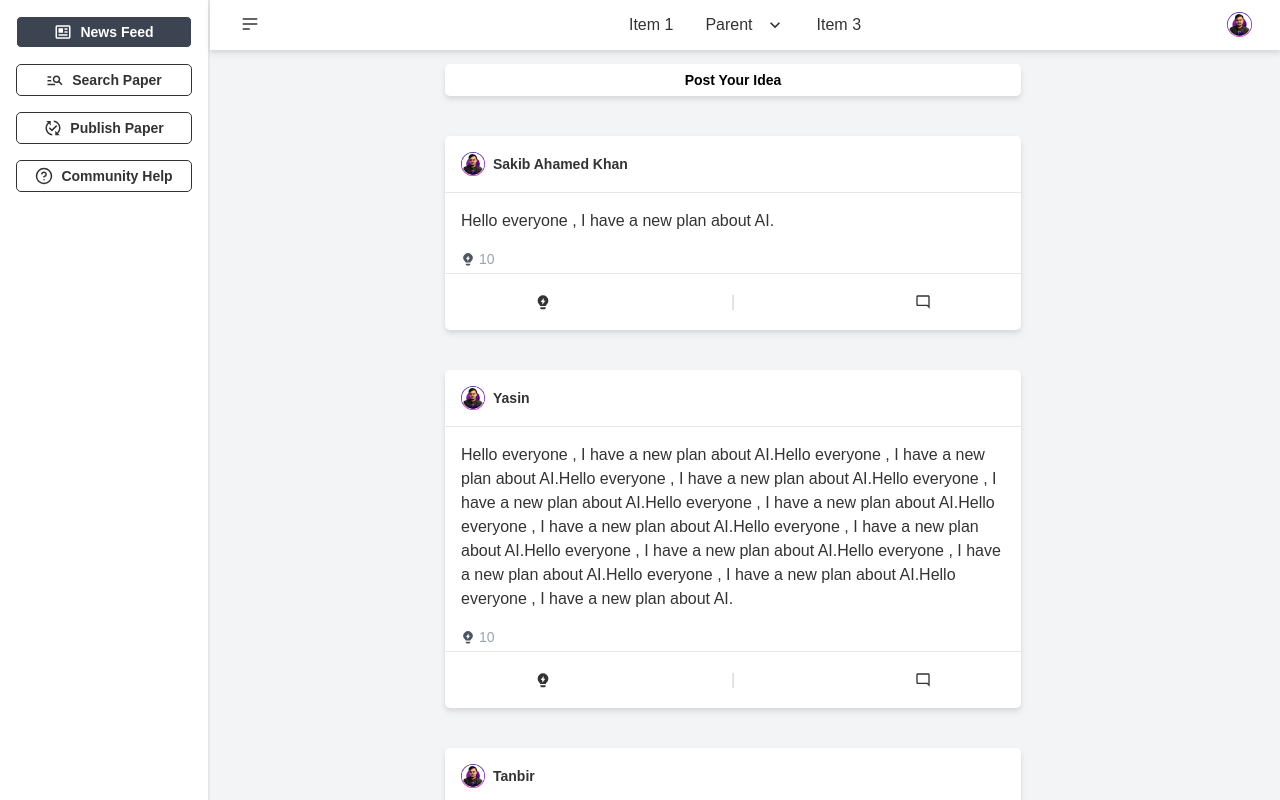
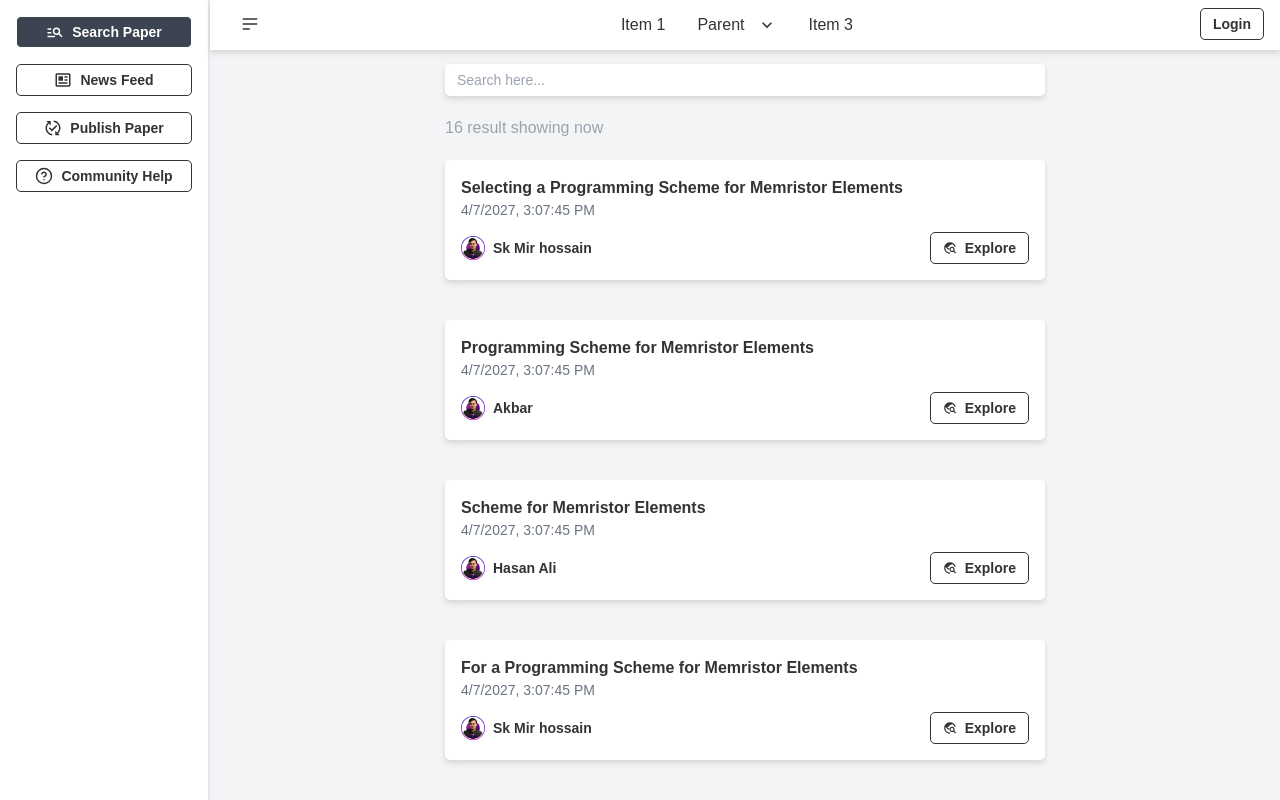
Before and after one commit to SakibAhamedKhan/Final-Year-Project, a React (Create React App) app: page / in a window 1280 px wide. Built offline with nearby package versions, Linux system fonts and the light colour scheme.

Commit message:
user Auth added to all pages

```diff
--- a/src/hooks/userAuth.js
+++ b/src/hooks/userAuth.js
@@ -6,10 +6,11 @@ const userAuth = () => {
     let id = localStorage.getItem('userId');
     console.log(`User id is: ${id}`);
 
-    if(id==null){
-        return [{status: "fail"}, false]
-    }
+
     const {data: user, isLoading: userAuthLoaading, refetch} = useQuery('userAuth', () => {
+        if(id==null){
+            return {status: "fail"}
+        }
         return  fetch(`http://localhost:8000/api/v1/user/${id}`, {
                 method: 'GET',
                 headers: {
@@ -19,7 +20,7 @@ const userAuth = () => {
         })
 
 
-    return [user,userAuthLoaading];
+    return [user,userAuthLoaading, refetch];
 
 
 
--- a/src/pages/community/community.js
+++ b/src/pages/community/community.js
@@ -10,6 +10,8 @@ function Community(props) {
     const [data, setData] = useState([]);
     const [loading, setLoading] = useState(true);
     const {show, setShow} = props;
+
+
 
     useEffect(() => {
         setData(communityData.data);
--- a/src/pages/home/home.js
+++ b/src/pages/home/home.js
@@ -16,8 +16,8 @@ function Home() {
     return (
         <div>
             <Routes>
-                <Route path='/' element={<Newsfeed show={show} setShow={setShow}></Newsfeed>}></Route>
-                <Route path='papersearch' element={<PaperSearch show={show} setShow={setShow}></PaperSearch>}></Route>
+                <Route path='/newsFeed' element={<Newsfeed show={show} setShow={setShow}></Newsfeed>}></Route>
+                <Route path='/' element={<PaperSearch show={show} setShow={setShow}></PaperSearch>}></Route>
                 <Route path='paperpublish' element={<PaperPublish show={show} setShow={setShow}></PaperPublish>}></Route>
                 <Route path='community' element={<Community show={show} setShow={setShow}></Community>}></Route>
                 <Route path='profile' element={<Profile show={show} setShow={setShow}></Profile>}></Route>
--- a/src/pages/newsFeed/newsfeed.js
+++ b/src/pages/newsFeed/newsfeed.js
@@ -5,16 +5,17 @@ import UpperNavbar from "../shared/upperNavbar";
 import userAuth from "../../hooks/userAuth";
 import { useNavigate } from "react-router-dom";
 import UserAuthLoadingPage from "../shared/userAuthLoadingPage";
+import ToLoginAlert from "../shared/toLoginAlert";
 
 function Newsfeed(props) {
     const {show, setShow} = props;
     const [user, userAuthLoaading] = userAuth();
     const navigate = useNavigate();
 
-    console.log(user);
-    if(userAuthLoaading===false){
-        if(user?.status==="fail"){
-            navigate('/login');
+    if(userAuthLoaading==false){
+        if(user?.status=='fail'){
+            console.log("DOne done ");
+            return <ToLoginAlert show={show} setShow={setShow} message={`Please login to see news feed page!`}/>
         }
     } else {
         return (
--- a/src/pages/paperPublish/paperpublish.js
+++ b/src/pages/paperPublish/paperpublish.js
@@ -3,11 +3,24 @@ import {MdOutlinePublish} from 'react-icons/md';
 import Navbar from '../shared/navbar';
 import UpperNavbar from '../shared/upperNavbar';
 import userAuth from '../../hooks/userAuth';
+import { useNavigate } from 'react-router-dom';
+import UserAuthLoadingPage from '../shared/userAuthLoadingPage';
+import ToLoginAlert from '../shared/toLoginAlert';
 function PaperPublish(props) {
     const {show, setShow} = props;
-    const [user] = userAuth();
+    const [user, userAuthLoaading] = userAuth();
+    const navigate = useNavigate();
 
-    console.log(user);
+    if(userAuthLoaading==false){
+        if(user?.status=='fail'){
+            console.log("DOne done ");
+            return <ToLoginAlert show={show} setShow={setShow} message={`Please login to see publish paper page!`}/>
+        }
+    } else {
+        return (
+            <UserAuthLoadingPage show={show} setShow={setShow}/>
+        )
+    }
 
     return (
         <div className='flex flex-row'>
--- a/src/pages/profile/profile.js
+++ b/src/pages/profile/profile.js
@@ -3,14 +3,33 @@ import User from '../../data/user.json';
 import image1 from '../../assets/img/Sakib.jpeg';
 import Navbar from "../shared/navbar";
 import UpperNavbar from "../shared/upperNavbar";
+import UserAuthLoadingPage from "../shared/userAuthLoadingPage";
+import { useNavigate } from "react-router-dom";
+import userAuth from "../../hooks/userAuth";
 
 function Profile(props) {
-    const [user, setUser] = useState({});
+    const [users, setUsers] = useState({});
     const {show, setShow} = props;
+    const [user, userAuthLoaading] = userAuth();
+    const navigate = useNavigate();
+
+
 
     useEffect(() => {
-        setUser(User);
-    })
+        setUsers(User);
+    },[])
+    console.log(user);
+    if(userAuthLoaading==false){
+        if(user?.status=='fail'){
+            console.log("DOne done ");
+            return navigate('/login');
+        }
+    } else {
+        return (
+            <UserAuthLoadingPage show={show} setShow={setShow}/>
+        )
+    }
+
     return (
         <div className='flex flex-row'>
             <div className={`${show? '': 'bg-white w-[50px]'} border-r-2 h-screen border-gray-2001`} >
@@ -23,7 +42,7 @@ function Profile(props) {
                 </div>
                 <div className="px-8 pt-16 pb-2 flex flex-col overflow-y-scroll h-screen">
                     <div className="card bg-base-100 drop-shadow-md rounded-[5px] p-8">
-                        <h2 className="mb-4 font-semibold text-xl">Welcome, {user.name}</h2>
+                        <h2 className="mb-4 font-semibold text-xl">Welcome, {users.name}</h2>
                         <div className="mb-4">
                             <div class="avatar online">
                                 <div class="w-24 rounded-full">
@@ -31,10 +50,10 @@ function Profile(props) {
                                 </div>
                             </div>
                         </div>
-                        <div className="font-bold flex mb-2">Name: <p className="pl-2 font-medium">{user.name}</p></div>
-                        <div className="font-bold flex mb-2">Last Institute: <p className="pl-2 font-medium">{user.institute}</p></div>
-                        <div className="font-bold flex mb-2">City: <p className="pl-2 font-medium">{user.city}</p></div>
-                        <div className="font-bold flex mb-2">Country: <p className="pl-2 font-medium">{user.country}</p></div>
+                        <div className="font-bold flex mb-2">Name: <p className="pl-2 font-medium">{users.name}</p></div>
+                        <div className="font-bold flex mb-2">Last Institute: <p className="pl-2 font-medium">{users.institute}</p></div>
+                        <div className="font-bold flex mb-2">City: <p className="pl-2 font-medium">{users.city}</p></div>
+                        <div className="font-bold flex mb-2">Country: <p className="pl-2 font-medium">{users.country}</p></div>
 
                     </div>
                 </div>
--- a/src/pages/shared/navbar.js
+++ b/src/pages/shared/navbar.js
@@ -17,14 +17,14 @@ function Navbar(props) {
             <ul className="flex flex-col items-center">
                 <li><NavLink to='/' className={`btn btn-sm my-2 ${show? 'w-44': 'w-8'} btn-outline rounded-[5px] capitalize`}>
                     <div className="flex flex-row jusity-start items-center">
+                        <div className={` ${show? 'pr-2':''}  text-lg`}><MdOutlineManageSearch/></div>
+                        <p className={`${show ? '':'hidden'}`}>Search Paper</p>
+                    </div>
+                </NavLink></li>
+                <li><NavLink to='/newsFeed' className={`btn btn-sm my-2 ${show? 'w-44': 'w-8'} btn-outline rounded-[5px] capitalize`}>
+                    <div className="flex flex-row jusity-start items-center">
                         <div className={` ${show? 'pr-2':''}  text-lg`}><BiNews/></div>
                         <p className={`${show ? '':'hidden'}`}>News Feed</p>
-                    </div>
-                </NavLink></li>
-                <li><NavLink to='/papersearch' className={`btn btn-sm my-2 ${show? 'w-44': 'w-8'} btn-outline rounded-[5px] capitalize`}>
-                    <div className="flex flex-row jusity-start items-center">
-                        <div className={` ${show? 'pr-2':''}  text-lg`}><MdOutlineManageSearch/></div>
-                        <p className={`${show ? '':'hidden'}`}>Search Paper</p>
                     </div>
                 </NavLink></li>
                 <li><NavLink to='/paperpublish' className={`btn btn-sm my-2 ${show? 'w-44': 'w-8'} btn-outline rounded-[5px] capitalize`}>
--- /dev/null
+++ b/src/pages/shared/toLoginAlert.js
@@ -0,0 +1,28 @@
+import Navbar from "./navbar";
+import UpperNavbar from "./upperNavbar";
+import alertImage from '../../assets/undraw/alert.svg'
+
+const ToLoginAlert = (props) => {
+    const {show, setShow, message} = props;
+
+    return (
+
+        <div className='flex flex-row'>
+        <div className={`${show? '': 'bg-white w-[50px]'} border-r-2 h-screen border-gray-2001`} >
+            <Navbar show={show}/>
+        </div>
+
+        <div className="w-full bg-gray-100 relative">
+            <div className='h-[40px] bg-white w-full drop-shadow-md absolute z-10'>
+                <UpperNavbar show={show} setShow={setShow}/>
+            </div>
+            <div className="flex justify-center items-center h-screen">
+                <img className='w-72' src={alertImage} alt="" />
+                <p className="text-xl font-semibold">{message}</p>
+            </div>
+        </div>
+    </div>
+    )
+}
+
+export default ToLoginAlert
--- a/src/pages/shared/upperNavbar.js
+++ b/src/pages/shared/upperNavbar.js
@@ -3,14 +3,18 @@ import image1 from './../../assets/img/Sakib.jpeg';
 import {RiLogoutBoxRFill} from "react-icons/ri"
 import {AiFillSetting} from "react-icons/ai"
 import {CgProfile} from "react-icons/cg"
+import userAuth from "../../hooks/userAuth";
 
 function UpperNavbar(props) {
     const {show, setShow} = props;
     const navigate = useNavigate();
+    const [user, userAuthLoaading, refetch] = userAuth();
 
     const changeShow = () => {
         setShow(!show);
     }
+
+    console.log(user);
 
     const logout = async() => {
         fetch(`http://localhost:8000/api/v1/user/logout`,{
@@ -22,9 +26,9 @@ function UpperNavbar(props) {
         })
         .then(res => res.json())
         .then(data => {
-            console.log(data);
             localStorage.removeItem("userId");
-            navigate('/login');
+            refetch();
+            return navigate('/login');
         })
     }
     return (
@@ -51,6 +55,7 @@ function UpperNavbar(props) {
                 </ul>
             </div>
             <div className="justify-self-end">
+                {user?.status=='success' ?
                     <div className="dropdown dropdown-end">
                         <label tabIndex={0} className="btn btn-ghost btn-circle avatar">
                             <div className="w-[25px] rounded-full">
@@ -65,7 +70,7 @@ function UpperNavbar(props) {
                                 </div>
                             </li>
                             <li className="px-2 py-1 hover:bg-gray-200 rounded-md cursor-pointer w-full w-full">
-                            <div onClick={()=>{navigate('/profile')}} className="flex flex-row items-center">
+                                <div className="flex flex-row items-center">
                                 <div className="text-lg pr-2"><AiFillSetting /></div>
                                 <div>Settings</div>
                                 </div>
@@ -78,6 +83,13 @@ function UpperNavbar(props) {
                             </li>
                             </ul>
                     </div>
+                    :
+                    <div onClick={()=> {navigate('/login')}}
+                    className="btn btn-sm my-2  btn-outline rounded-[5px] capitalize"
+                    >
+                        Login
+                    </div>
+                }
             </div>
     </div>
     );
--- a/tailwind.config.js
+++ b/tailwind.config.js
@@ -26,7 +26,7 @@ module.exports = {
 
           "warning": "#FBBD23",
 
-          "error": "#F87272",
+          "error": "#F87272", // green #86efac
         },
       },
     ],
```
Also changed, not shown: src/pages/paperSearch/papersearch.js (+22 -0 lines), src/assets/undraw/alert.svg (added). Lines whose indentation alone changed are shown as unchanged.
